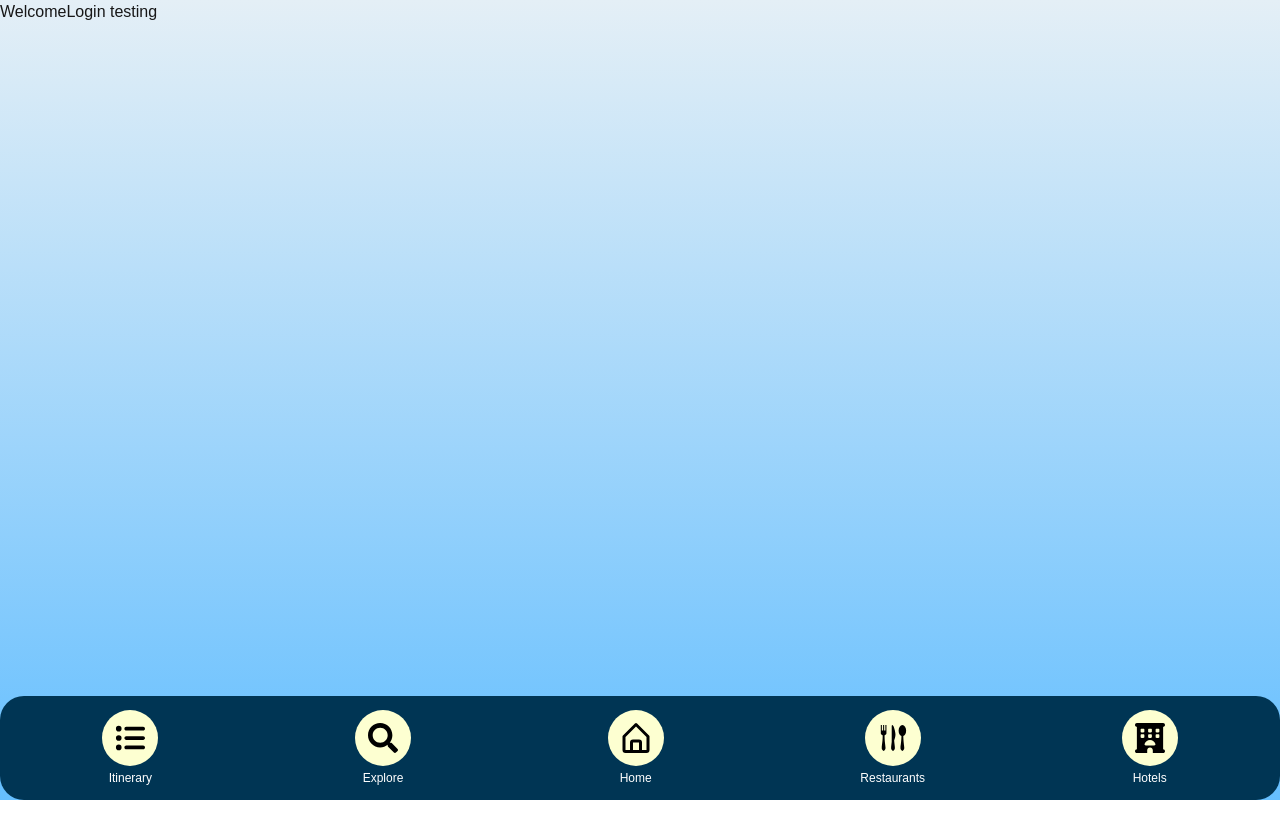
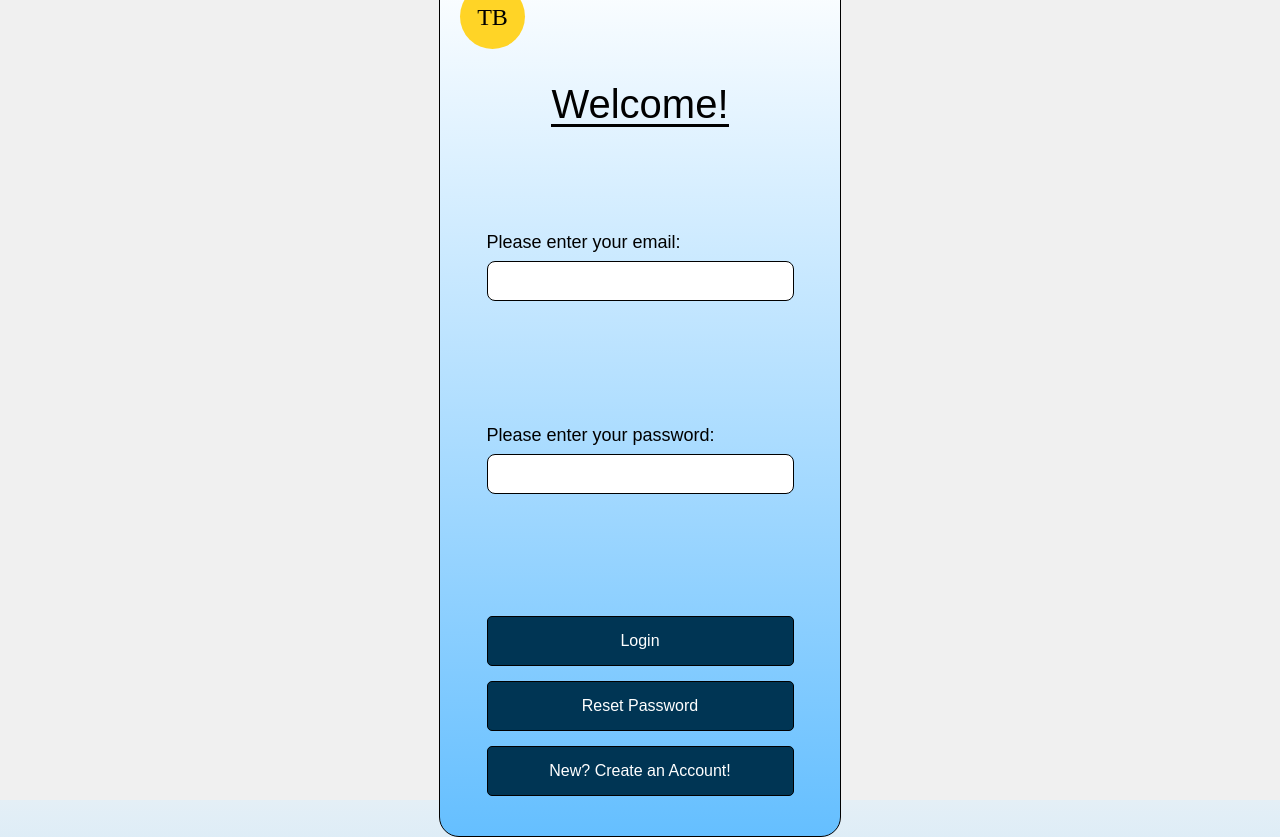
Before and after one commit to KhushiChoksi/CPSC481_T8G2, a Next.js app in the folder travel-app/: page /welcome-login in a window 1280 px wide. Before the commit the page ends 800 px from the top, so only its background shows below. Built offline with nearby package versions, Linux system fonts and the light colour scheme.

Commit message:
initial setup for login screen. The app logo is not correct. Need more spacing between the buttons, and label/textfield pairs should be higher on screen.

```diff
--- a/travel-app/src/app/welcome-login/page.tsx
+++ b/travel-app/src/app/welcome-login/page.tsx
@@ -1,10 +1,138 @@
-import Navbar from "../components/Navbar";
+import React from 'react';
 
-export default function WelcomeLoginPage() {
-    return (
-      <div>
-        <p>WelcomeLogin testing</p>
-        <Navbar/>
+const WelcomeScreen: React.FC = () => {
+  return (
+    <div style={styles.pageContainer}>
+      {/* iPhone Screen */}
+      <div style={styles.iphoneScreen}>
+        {/* Top Left Logo */}
+        <div style={styles.logoContainer}>
+          <div style={styles.logo}>
+            <span style={styles.logoText}>TB</span>
+          </div>
+        </div>
+
+        {/* Welcome Header */}
+        <h1 style={styles.welcomeTitle}>
+          Welcome!<span style={styles.underline}></span>
+        </h1>
+
+        {/* Email Input Section */}
+        <div style={styles.inputGroup}>
+          <label style={styles.label}>Please enter your email:</label>
+          <input type="text" style={styles.input} />
+        </div>
+
+        {/* Password Input Section */}
+        <div style={styles.inputGroup}>
+          <label style={styles.label}>Please enter your password:</label>
+          <input type="password" style={styles.input} />
+        </div>
+
+        {/* Buttons */}
+        <div style={styles.buttonContainer}>
+          <button style={styles.button}>Login</button>
+          <button style={styles.button}>Reset Password</button>
+          <button style={styles.button}>New? Create an Account!</button>
+        </div>
       </div>
-    );
-  }
+    </div>
+  );
+};
+
+const styles: { [key: string]: React.CSSProperties } = {
+  pageContainer: {
+    display: 'flex',
+    justifyContent: 'center',
+    alignItems: 'center',
+    height: '100vh', // Full viewport height
+    backgroundColor: '#f0f0f0', // Light gray background outside the iPhone screen
+  },
+  iphoneScreen: {
+    width: '402px',
+    height: '874px',
+    background: 'linear-gradient(0deg, #65BFFF 0%, #FFFFFF 100%)',
+    border: '1px solid #000', // Optional: To visually distinguish the screen
+    borderRadius: '20px', // Adds rounded corners to simulate a phone screen
+    display: 'flex',
+    flexDirection: 'column',
+    justifyContent: 'space-between',
+    alignItems: 'center',
+    padding: '20px',
+    boxSizing: 'border-box',
+    position: 'relative', // Ensures absolute positioning for the logo stays within this container
+  },
+  logoContainer: {
+    position: 'absolute',
+    top: '20px',
+    left: '20px',
+  },
+  logo: {
+    width: '65px',
+    height: '65px',
+    backgroundColor: '#FFD426',
+    borderRadius: '50%',
+    display: 'flex',
+    justifyContent: 'center',
+    alignItems: 'center',
+  },
+  logoText: {
+    fontFamily: '"Caveat", cursive',
+    fontSize: '24px',
+    color: '#000000',
+  },
+  welcomeTitle: {
+    fontSize: '40px',
+    fontFamily: 'Subtitle, sans-serif', // Use your custom font
+    color: '#000000',
+    textAlign: 'center',
+    marginTop: '90px', // Adjust to provide space below the logo
+    position: 'relative',
+  },
+  underline: {
+    display: 'block',
+    height: '3px',
+    width: '100%',
+    backgroundColor: '#000000',
+    marginTop: '-10px',
+  },
+  inputGroup: {
+    display: 'flex',
+    flexDirection: 'column',
+    alignItems: 'flex-start', // Align labels to the left
+    width: '307px',
+    marginBottom: '20px',
+  },
+  label: {
+    fontSize: '18px',
+    fontFamily: 'Subtitle, sans-serif',
+    color: '#000000',
+    marginBottom: '5px',
+  },
+  input: {
+    width: '100%',
+    height: '40px',
+    borderRadius: '8px',
+    border: '1px solid #000000',
+    padding: '0 10px',
+    fontSize: '16px',
+  },
+  buttonContainer: {
+    display: 'flex',
+    flexDirection: 'column',
+    gap: '15px', // Adds space between buttons
+    marginBottom: '20px', // Adds spacing at the bottom of the screen
+  },
+  button: {
+    width: '307px',
+    height: '50px',
+    backgroundColor: '#003554',
+    color: '#FFFFFF',
+    border: '1px solid #000000',
+    borderRadius: '5px',
+    fontSize: '16px',
+    cursor: 'pointer',
+  },
+};
+
+export default WelcomeScreen;
```
